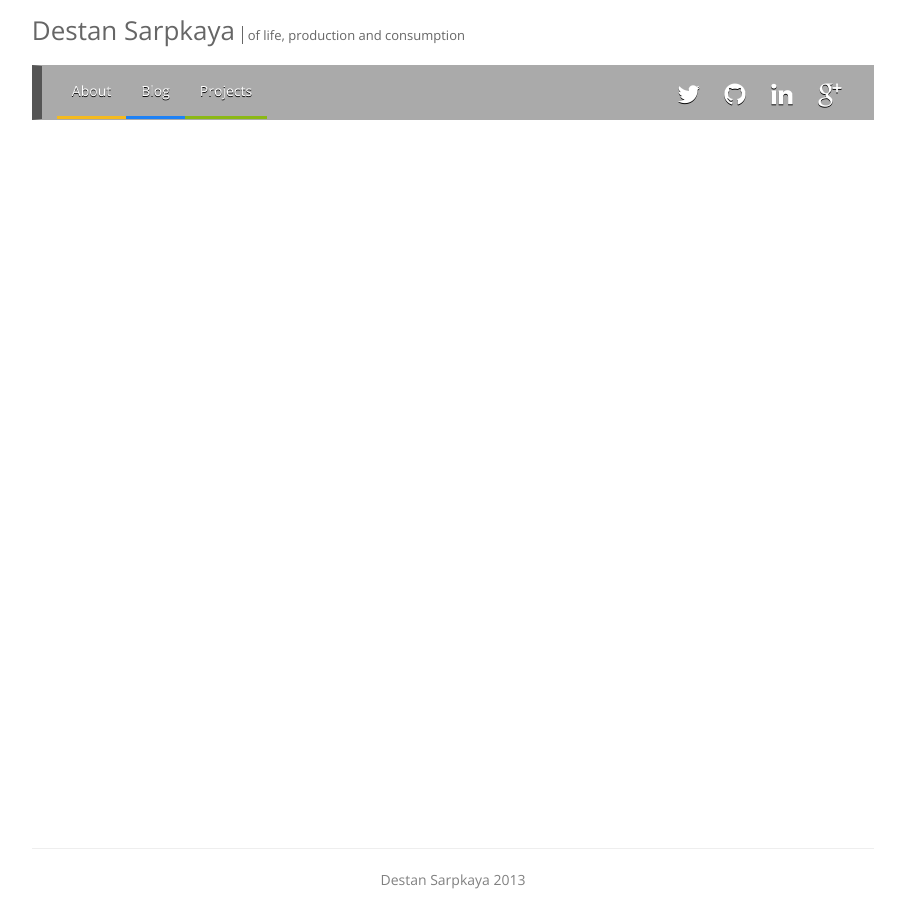
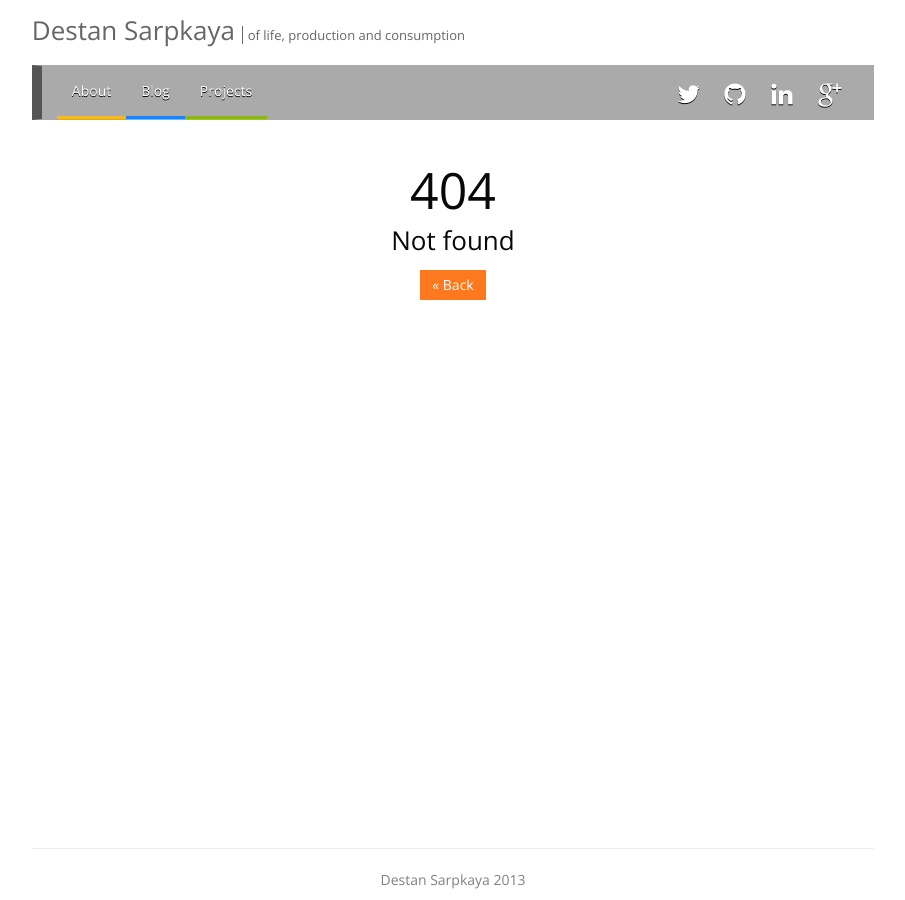
Before and after one commit to destan/destan.github.io, a Jekyll site: the page built from _posts/2013-07-07-hic-bilmeyenler-icin-evrim.md, in a window 1280 px wide. Shown: the whole page, without its empty margins (187-1092 px from the left). Built offline with Jekyll 4.4.1, drawn with Linux system fonts in a browser that asks for light colours; grey boxes are pictures that could not be loaded.

Commit message:
enhance draft feature

```diff
--- a/_layouts/post.html
+++ b/_layouts/post.html
@@ -2,7 +2,7 @@
 layout: default
 ---
 
-{% unless (page.categories contains 'draft' ) %}
+{% if page.draft != true %}
 
 <style type="text/css">
   .tweet-btn{
@@ -38,4 +38,10 @@ layout: default
   </div>
 </div>
 
-{% endunless %}
+{% else %}
+  <div style="text-align:center;margin-top: 50px;">
+    <h1>404</h1>
+    <h3>Not found</h3>
+    <button onclick="history.go(-1)" class="btn btn-warning">« Back</button>
+  </div>
+{% endif %}
--- a/blog/index.html
+++ b/blog/index.html
@@ -8,7 +8,7 @@ name: blog
 <div id="home">
 
   {% for post in site.posts %}
-    {% unless (post.categories contains 'draft' ) %}
+    {% unless post.draft %}
       <div class="post-sum well">
         <strong>{{ post.title }}</strong>
         <code class="pull-right">{{ post.date | date_to_string }}</code>
```
Also changed, not shown: _posts/2013-07-07-hic-bilmeyenler-icin-evrim.md (+2 -1 lines).
